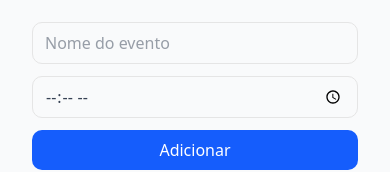
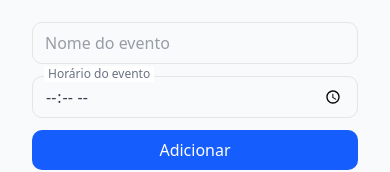
Before and after one commit to GadiegoN/lista-presenca, a Next.js app: page /eventos in a window 390 px wide. Shown: the part 126-298 px from the top of the page. Built offline with nearby package versions, Linux system fonts and the light colour scheme; no server answers; the database is empty; sample sign-in values are in the browser's storage.

Commit message:
feat: show time input label only on mobile

```diff
--- a/src/app/(private)/eventos/_components/event-form.tsx
+++ b/src/app/(private)/eventos/_components/event-form.tsx
@@ -11,20 +11,32 @@ interface Props {
 export function EventForm({ name, time, setName, setTime, onAdd }: Props) {
   return (
     <div className="flex flex-col sm:flex-row flex-wrap gap-3 items-stretch sm:items-center">
+      <div className="relative flex-1 min-w-[180px]">
         <input
-        className="border rounded-lg px-3 py-2 flex-1 text-gray-700 focus:outline-none focus:ring-2 focus:ring-blue-500 min-w-[180px]"
+          id="event-name"
+          className="peer border rounded-lg px-3 py-2 w-full text-gray-700 focus:outline-none focus:ring-2 focus:ring-blue-500"
           value={name}
           onChange={(e) => setName(e.target.value)}
           placeholder="Nome do evento"
         />
+      </div>
 
+      <div className="relative w-full sm:w-auto">
         <input
-        className="border rounded-lg px-3 py-2 text-gray-700 focus:outline-none focus:ring-2 focus:ring-blue-500 w-full sm:w-auto"
+          id="event-time"
           type="time"
+          className="peer border rounded-lg px-3 py-2 w-full text-gray-700 focus:outline-none focus:ring-2 focus:ring-blue-500"
           value={time}
-        placeholder="Horario do evento"
           onChange={(e) => setTime(e.target.value)}
+          placeholder=" "
         />
+        <label
+          htmlFor="event-time"
+          className="absolute left-3 -top-2.5 bg-white px-1 text-xs text-gray-500 block sm:hidden"
+        >
+          Horário do evento
+        </label>
+      </div>
 
       <button
         onClick={onAdd}
```
Lines whose indentation alone changed are shown as unchanged.
